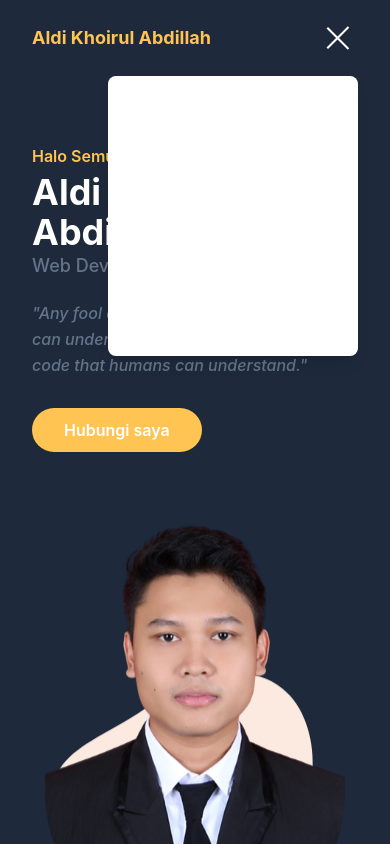
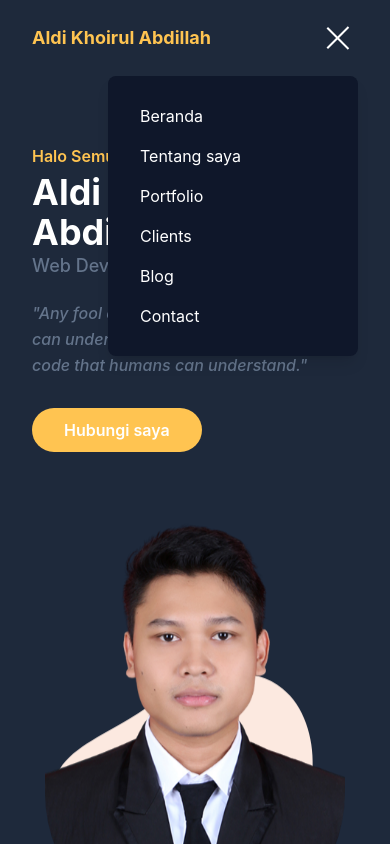
Before and after one commit to Aldiggy/portfolio-tailwind, a website: page index.html in a window 390 px wide. Both pictures are taken after a click on the button 343 px from the left and 38 px from the top of the page. Shown: the top 844 px of the page. Drawn offline with nearby package versions, Linux system fonts and the light colour scheme; files that its build step writes are made by us from their sources.

Commit message:
ubah warna navbar

```diff
--- a/index.html
+++ b/index.html
@@ -26,7 +26,7 @@
                 <span class="hamburger-line transition duration-300 ease-in-out"></span>
                 <span class="hamburger-line transition duration-300 ease-in-out origin-bottom-left"></span>
               </button>
-              <nav id="nav-menu" class="hidden absolute py-5 bg-white shadow-lg rounded-lg max-w-[250px] w-full right-4 top-full lg:block lg:static lg:bg-transparent lg:max-w-full lg:shadow-none lg:rounded-none">
+              <nav id="nav-menu" class="hidden absolute py-5 bg-dark shadow-lg rounded-lg max-w-[250px] w-full right-4 top-full lg:block lg:static lg:bg-transparent lg:max-w-full lg:shadow-none lg:rounded-none">
                 <ul class="block lg:flex">
                   <li class="group">
                     <a href="#home" class="text-base text-white py-2 mx-8 flex group-hover:text-primary">Beranda</a>
```
